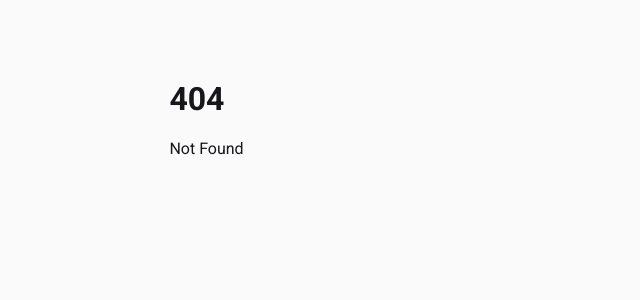
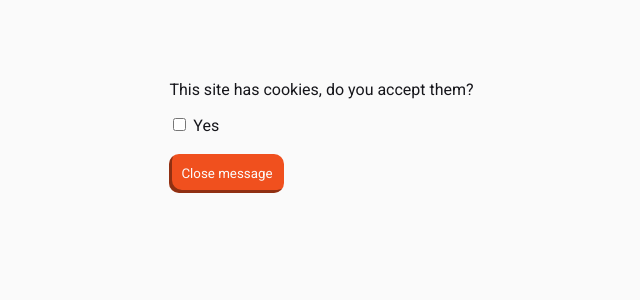
Before and after one commit to Miqueas/Learning-Notes, a SvelteKit app in the folder Svelte/: page /basic-svelte/bindings/checkbox-inputs in a window 1280 px wide. Before the commit this address had no page. Shown: the top 300 px of the page, without its empty margins (69-709 px from the left). Built offline with nearby package versions, Linux system fonts and the light colour scheme.

Commit message:
Svelte: added "checkbox inputs"

```diff
--- /dev/null
+++ b/Svelte/src/routes/basic-svelte/bindings/checkbox-inputs/+page.svelte
@@ -0,0 +1,18 @@
+<script>
+  let accepted = false
+  let display = "block"
+
+  function doCloseMessage() {
+    display = "none"
+  }
+</script>
+
+<main>
+  <div style="display: {display};">
+    <p>This site has cookies, do you accept them?</p>
+    <input type="checkbox" bind:checked={accepted} />
+    <span>Yes</span>
+    <br/><br/>
+    <button disabled={!accepted} on:click={doCloseMessage}>Close message</button>
+  </div>
+</main>
```
